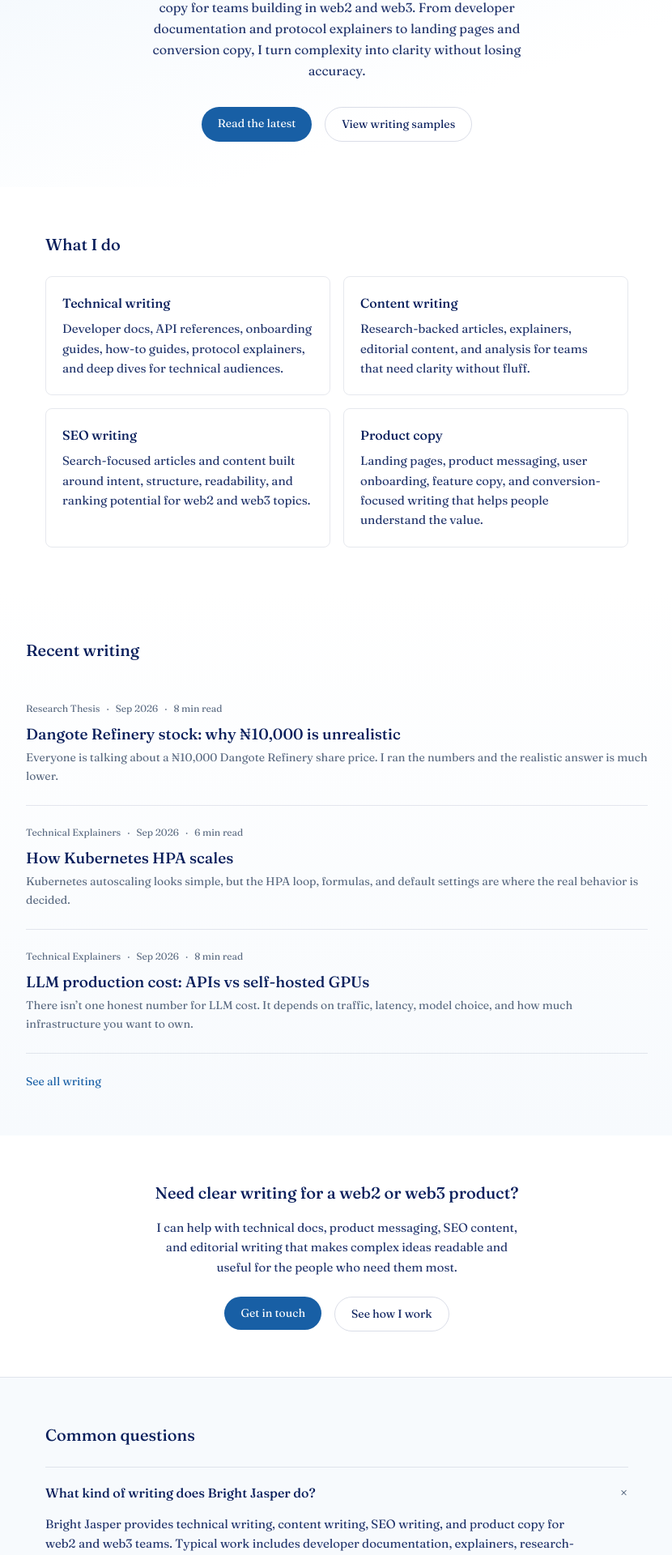
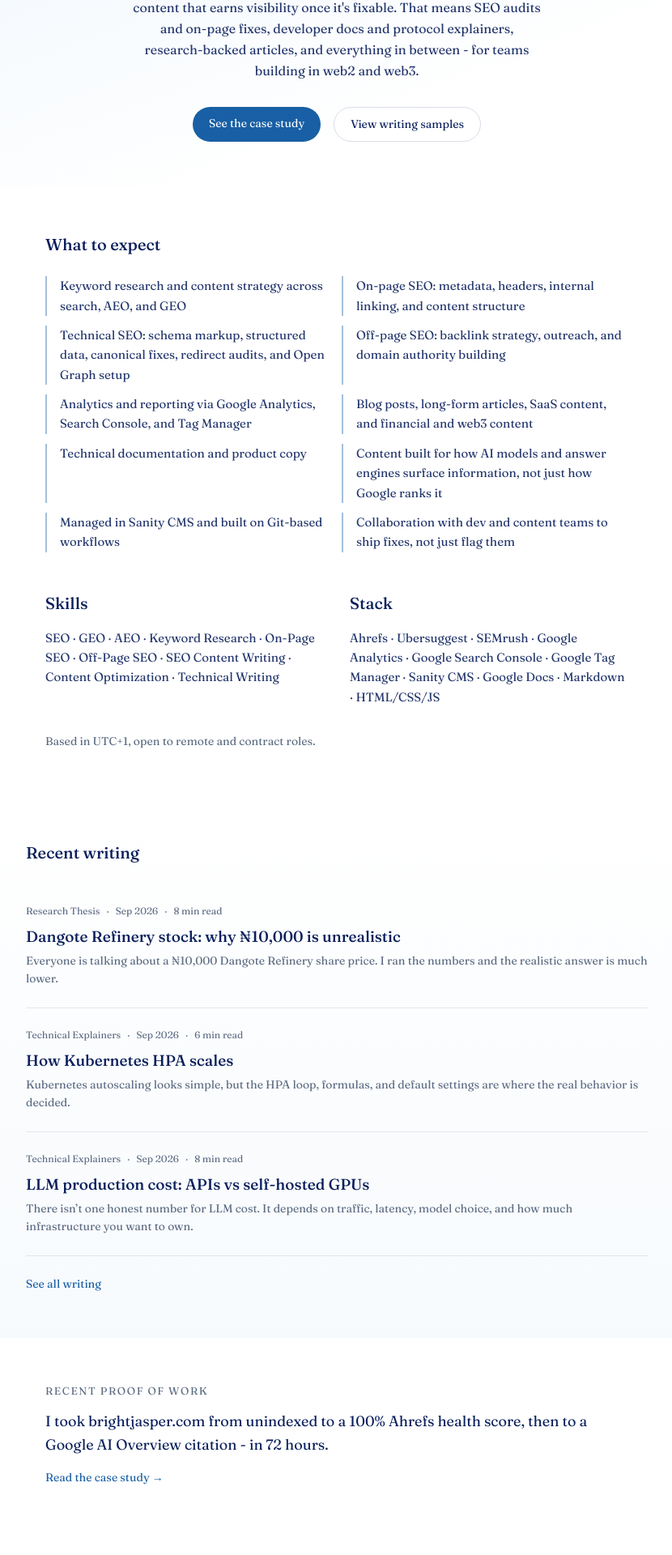
Before and after one commit to Aura-pix/bright-jasper, a Next.js app: page / in a window 1280 px wide. Shown: the part 514-2434 px from the top of the page at 81% size, without its empty margins (224-1054 px from the left). Built offline with nearby package versions, Linux system fonts and the light colour scheme.

Commit message:
A portfolio revampp, broadening the reach. dropped copywriting and locked in more on SEO for brands.

```diff
--- a/app/about/page.js
+++ b/app/about/page.js
@@ -6,7 +6,7 @@ import { createPageMetadata } from "@/lib/metadata";
 export const metadata = createPageMetadata({
   title: "About | Bright Jasper",
   description:
-    "Technical writer and content strategist for web2 and web3 teams that need clear docs, explainers, and product messaging.",
+    "SEO/GEO/AEO specialist and content writer helping brands get found by search engines and AI, with technical writing for web2 and web3 teams.",
   path: "/about",
 });
 
@@ -16,16 +16,17 @@ export default function AboutPage() {
       <h1 className="text-[26px] font-medium text-ink mb-8">About</h1>
       <div className="prose-content">
         <p>
-          I&apos;m Bright Jasper — a technical writer, content writer, SEO
-          writer, and product copywriter working across web2 and web3.
+          I&apos;m Bright Jasper — an SEO/GEO/AEO specialist, content writer,
+          and technical writer working across web2 and web3.
         </p>
 
         <p>
-          I write for teams building complex products and need their value
-          explained clearly: developer docs, protocol explainers, SEO content,
-          product messaging, and everything in between. I work across technical
-          and non-technical audiences, turning complexity into language people
-          can understand and use.
+          I help brands get found — by search engines and by AI. That means
+          fixing the technical groundwork most sites get wrong, then writing the
+          content that earns visibility once it&apos;s fixable: SEO audits and
+          fixes, developer docs, protocol explainers, product messaging, and
+          everything in between, for technical and non-technical audiences
+          alike.
         </p>
 
         <div className="my-8">
@@ -38,25 +39,45 @@ export default function AboutPage() {
         </div>
 
         <p>
-          I&apos;m comfortable in both web2 and web3 environments, from
-          developer tooling and infrastructure to wallets, protocols, and
-          product narratives. Before I write, I research the source material,
-          verify what matters, and make sure the final copy is accurate,
-          readable, and useful.
+          Find it, then understand it. That&apos;s the job — I own the process
+          from implementing fixes that improve discoverability to writing
+          content that improves retainability.
         </p>
 
         <p>
-          The common thread across my work is simple: I help people understand
-          what something is, how it works, and why it matters. Whether I&apos;m
-          writing documentation, content, SEO copy, or product messaging, the
-          goal is the same — clear communication built on real understanding.
+          I work across technical and non-technical audiences, from brands that
+          need useful, search-aware content to web2 and web3 teams that need
+          complex products explained clearly.
         </p>
 
         <h2>How I work</h2>
         <p>
+          <strong>SEO writing</strong>
+        </p>
+        <p>
+          I audit sites end to end — metadata, canonicals, redirects, structured
+          data, and backlinks — then fix what&apos;s broken before I touch a
+          word of content. Once the technical layer is solid, the writing is
+          built around search intent and how AI models actually surface answers,
+          not just how Google ranks pages.
+        </p>
+
+        <p>
+          <strong>Content writing</strong>
+        </p>
+        <p>
+          Blog posts, articles, and explainers across tech, finance, and web3. I
+          research the source material first, verify what matters, and compare
+          sources when they disagree before writing a word.
+        </p>
+
+        <p>
+          <strong>Technical writing</strong>
+        </p>
+        <p>
           I write docs-as-code: content lives in version control, gets reviewed
           like code, and ships the same way. This portfolio is built that way
-          too: pages and posts are version-controlled files, not entries in a
+          too — pages and posts are version-controlled files, not entries in a
           CMS dashboard (you can see the repo{" "}
           <a
             href="https://github.com/Aura-pix/bright-jasper"
@@ -66,37 +87,24 @@ export default function AboutPage() {
           >
             here
           </a>
-          ). I structure documentation using the{" "}
-          <a
-            href="https://diataxis.fr"
-            target="_blank"
-            rel="noopener noreferrer"
-            className="text-accent hover:underline"
-          >
-            Diataxis framework
-          </a>
-          — keeping tutorials, how-to guides, reference material, and
-          explanations separate, not blurred into one long page. Before anything
-          ships, I verify claims against primary sources, compare sources when
-          they disagree, and flag what still needs checking rather than
-          asserting it as settled.
+          ). Claims get checked against primary sources before anything ships,
+          and what&apos;s still unverified gets confirmed with the team before
+          it goes live. I write for both technical and non-technical audiences,
+          and I make sure the content is clear for both.
         </p>
 
         <h2>Background</h2>
         <p>
           I have a software engineering background and I&apos;m studying
           Computer Science, which gives me a practical foundation for
-          understanding the products and systems I write about. I&apos;m
-          comfortable in HTML, CSS, JavaScript, and Markdown, with workflows
-          built around Git, GitBook, ReadMe, and documentation systems.
+          understanding the products and systems I write about.
         </p>
-
-        <p>Based in UTC+1, open to remote work.</p>
 
         <h2>Right now</h2>
         <p>
-          Studying Computer Science, writing for web2 and web3 clients, and
-          building my own projects.
+          Studying Computer Science, writing and doing SEO work for web2 and
+          web3 clients, building my own projects, and writing articles on my
+          blog.
         </p>
       </div>
 
--- a/app/layout.js
+++ b/app/layout.js
@@ -14,7 +14,7 @@ const siteSchema = {
   url: SITE_URL,
   inLanguage: "en",
   description:
-    "Technical writing, content writing, SEO writing, product copy, and research-backed developer content for web2 and web3 teams.",
+    "SEO, GEO, AEO, and content writing for brands that want to be found by search engines and AI, plus technical writing for web2 and web3 teams.",
   publisher: {
     "@type": "Person",
     name: "Bright Jasper",
@@ -57,8 +57,7 @@ const personSchema = {
     "https://www.youtube.com/@brightjasp",
     "https://github.com/Aura-pix/bright-jasper",
   ],
-  jobTitle:
-    "Technical Writer, Content Writer, SEO Writer, and Product Copywriter",
+  jobTitle: "SEO/GEO/AEO Specialist, Content Writer, and Technical Writer",
   knowsAbout: [
     "Technical writing",
     "Content writing",
@@ -76,9 +75,9 @@ const personSchema = {
 
 export const metadata = {
   metadataBase: new URL(CANONICAL_HOST),
-  title: "Bright Jasper | Technical writer, content writer, and SEO copywriter",
+  title: "Bright Jasper | SEO, GEO, AEO, content, and technical writer",
   description:
-    "Technical writing, SEO content, and product copy for web2 and web3 teams. Developer docs, explainers, and research-backed writing that make complex products understandable.",
+    "SEO, GEO, AEO, and content writing for brands that want to be found by search engines and AI, plus technical writing for web2 and web3 teams.",
   icons: {
     icon: "/logo.png",
   },
@@ -96,7 +95,7 @@ export const metadata = {
   openGraph: {
     title: "Bright Jasper",
     description:
-      "Technical writing, content writing, SEO writing, and product copy for web2 and web3 teams.",
+      "SEO, GEO, AEO, and content writing for brands, plus technical writing for web2 and web3 teams.",
     url: SITE_URL,
     siteName: "Bright Jasper",
     locale: "en_US",
@@ -114,7 +113,7 @@ export const metadata = {
     card: "summary_large_image",
     title: "Bright Jasper",
     description:
-      "Technical writing, content writing, SEO writing, and product copy for web2 and web3. Developer docs, explainers, landing pages, and research-backed content that turns complexity into clarity.",
+      "SEO audits, content writing, technical fixes, developer docs, and protocol explainers for brands and web2/web3 teams.",
     images: [`${SITE_URL}/refinery.png`],
   },
 };
--- a/app/page.js
+++ b/app/page.js
@@ -6,9 +6,9 @@ import { getAllBlogPosts } from "@/lib/posts";
 import { createPageMetadata } from "@/lib/metadata";
 
 export const metadata = createPageMetadata({
-  title: "Bright Jasper | Technical writer and SEO content specialist",
+  title: "Bright Jasper | SEO, GEO, AEO, content and technical writing",
   description:
-    "Technical writing, developer documentation, and product copy for web2 and web3 teams that need complex ideas explained clearly.",
+    "SEO, GEO, AEO, and content writing for brands that want to be found by search engines and AI, plus technical writing for web2 and web3 teams.",
   path: "",
 });
 
@@ -16,25 +16,30 @@ export default function HomePage() {
   const recentPosts = getAllBlogPosts().slice(0, 3);
   const faqItems = [
     {
-      question: "What kind of writing does Bright Jasper do?",
+      question: "What does Bright Jasper actually do?",
       answer:
-        "Bright Jasper provides technical writing, content writing, SEO writing, and product copy for web2 and web3 teams. Typical work includes developer documentation, explainers, research-backed articles, landing pages, and product messaging.",
+        "SEO, AEO, and GEO optimization and content writing for brands, plus technical writing for web2 and web3 teams. Work spans keyword research, on-page and technical SEO fixes, developer documentation, research-backed articles, and editorial content.",
+    },
+    {
+      question: "Does the SEO work include technical fixes, or just content?",
+      answer:
+        "Both. That includes metadata, schema markup, canonical and redirect issues, Open Graph setup, and backlink strategy, tracked through Ahrefs, Google Search Console, and Google Analytics - not just keyword-targeted writing.",
     },
     {
       question:
         "Can Bright Jasper write about technical or blockchain products?",
       answer:
-        "Yes. Bright Jasper writes about software, developer tools, infrastructure, blockchain, and web3 products. A software engineering background and Computer Science study support a research-first process for understanding technical systems before explaining them.",
+        "Yes. Work covers software, developer tools, infrastructure, blockchain, and web3 products, backed by a software engineering background and ongoing Computer Science study.",
     },
     {
       question: "Who is the writing for?",
       answer:
-        "The writing is adapted for developers, technical decision-makers, product users, and broader audiences. The goal is to make complex products accurate, useful, and understandable without flattening the important details.",
+        "Developers, technical decision-makers, product users, and broader audiences, depending on the piece. The goal is accuracy without losing the reader.",
     },
     {
       question: "What makes Bright Jasper's process technical?",
       answer:
-        "The process uses source verification, documentation frameworks, version-controlled docs-as-code workflows, and familiarity with software development concepts. Claims are checked against primary sources before publication.",
+        "Source verification, version-controlled docs-as-code workflows, and familiarity with the systems being written about. Claims are checked against primary sources before publication.",
     },
   ];
 
@@ -57,7 +62,7 @@ export default function HomePage() {
         type="application/ld+json"
         dangerouslySetInnerHTML={{ __html: JSON.stringify(faqSchema) }}
       />
-      {/* Hero - soft gradient background, restrained illustration */}
+      {/* Hero */}
       <section
         className="px-6 pt-16 pb-14 text-center"
         style={{
@@ -66,13 +71,12 @@ export default function HomePage() {
       >
         <div className="max-w-2xl mx-auto">
           <p className="text-[15px] text-muted mb-2">
-            Technical writer • content writer • SEO writer • product copywriter
+            SEO/GEO/AEO specialist • content writer • technical writer
             <span className="mx-2">•</span>
             web2 and web3
           </p>
           <h1 className="text-[28px] sm:text-[32px] font-medium text-ink mb-6 leading-tight">
-            I turn complex products into clear language for users, developers,
-            and search.
+            I help brands get found by search engines, and AI.
           </h1>
 
           <Image
@@ -85,19 +89,19 @@ export default function HomePage() {
           />
 
           <p className="text-[16px] text-ink/90 leading-relaxed mb-8 max-w-lg mx-auto">
-            I write technical docs, explainers, content, SEO articles, and
-            product copy for teams building in web2 and web3. From developer
-            documentation and protocol explainers to landing pages and
-            conversion copy, I turn complexity into clarity without losing
-            accuracy.
+            I fix the technical groundwork most sites get wrong, then write the
+            content that earns visibility once it&apos;s fixable. That means SEO
+            audits and on-page fixes, developer docs and protocol explainers,
+            research-backed articles, and everything in between - for teams
+            building in web2 and web3.
           </p>
 
           <div className="flex flex-wrap justify-center gap-4">
             <Link
-              href="/blog"
+              href="/projects/seo-geo-case-study"
               className="text-[14px] px-5 py-2.5 rounded-full bg-accent text-white hover:opacity-90"
             >
-              Read the latest
+              See the case study
             </Link>
             <Link
               href="/writing-samples"
@@ -109,52 +113,51 @@ export default function HomePage() {
         </div>
       </section>
 
-      {/* What I write */}
+      {/* What to expect */}
       <section className="max-w-3xl mx-auto px-6 py-14">
-        <h2 className="text-[20px] font-medium text-ink mb-6">What I do</h2>
-        <div className="grid gap-4 sm:grid-cols-2">
-          <div className="rounded-lg border border-ink/10 p-5">
-            <h3 className="text-[16px] font-medium text-ink mb-2">
-              Technical writing
-            </h3>
+        <h2 className="text-[20px] font-medium text-ink mb-6">
+          What to expect
+        </h2>
+        <ul className="grid gap-3 text-[15px] text-ink/90 leading-relaxed sm:grid-cols-2">
+          {[
+            "Keyword research and content strategy across search, AEO, and GEO",
+            "On-page SEO: metadata, headers, internal linking, and content structure",
+            "Technical SEO: schema markup, structured data, canonical fixes, redirect audits, and Open Graph setup",
+            "Off-page SEO: backlink strategy, outreach, and domain authority building",
+            "Analytics and reporting via Google Analytics, Search Console, and Tag Manager",
+            "Blog posts, long-form articles, SaaS content, and financial and web3 content",
+            "Technical documentation and product copy",
+            "Content built for how AI models and answer engines surface information, not just how Google ranks it",
+            "Managed in Sanity CMS and built on Git-based workflows",
+            "Collaboration with dev and content teams to ship fixes, not just flag them",
+          ].map((item) => (
+            <li key={item} className="border-l-2 border-accent/40 pl-4">
+              {item}
+            </li>
+          ))}
+        </ul>
+
+        <div className="mt-12 grid gap-8 sm:grid-cols-2">
+          <div>
+            <h2 className="text-[20px] font-medium text-ink mb-4">Skills</h2>
             <p className="text-[15px] text-ink/90 leading-relaxed">
-              Developer docs, API references, onboarding guides, how-to guides,
-              protocol explainers, and deep dives for technical audiences.
+              SEO · GEO · AEO · Keyword Research · On-Page SEO · Off-Page SEO ·
+              SEO Content Writing · Content Optimization · Technical Writing
             </p>
           </div>
-
-          <div className="rounded-lg border border-ink/10 p-5">
-            <h3 className="text-[16px] font-medium text-ink mb-2">
-              Content writing
-            </h3>
+          <div>
+            <h2 className="text-[20px] font-medium text-ink mb-4">Stack</h2>
             <p className="text-[15px] text-ink/90 leading-relaxed">
-              Research-backed articles, explainers, editorial content, and
-              analysis for teams that need clarity without fluff.
-            </p>
-          </div>
-
-          <div className="rounded-lg border border-ink/10 p-5">
-            <h3 className="text-[16px] font-medium text-ink mb-2">
-              SEO writing
-            </h3>
-            <p className="text-[15px] text-ink/90 leading-relaxed">
-              Search-focused articles and content built around intent,
-              structure, readability, and ranking potential for web2 and web3
-              topics.
-            </p>
-          </div>
-
-          <div className="rounded-lg border border-ink/10 p-5">
-            <h3 className="text-[16px] font-medium text-ink mb-2">
-              Product copy
-            </h3>
-            <p className="text-[15px] text-ink/90 leading-relaxed">
-              Landing pages, product messaging, user onboarding, feature copy,
-              and conversion-focused writing that helps people understand the
-              value.
+              Ahrefs · Ubersuggest · SEMrush · Google Analytics · Google Search
+              Console · Google Tag Manager · Sanity CMS · Google Docs · Markdown
+              · HTML/CSS/JS
             </p>
           </div>
         </div>
+
+        <p className="mt-8 text-[14px] text-muted">
+          Based in UTC+1, open to remote and contract roles.
+        </p>
       </section>
 
       {/* Recent writing */}
@@ -184,15 +187,32 @@ export default function HomePage() {
         </section>
       )}
 
+      {/* Proof of work */}
+      <section className="max-w-3xl mx-auto px-6 py-14">
+        <p className="text-[13px] uppercase tracking-[0.12em] text-muted mb-3">
+          Recent proof of work
+        </p>
+        <p className="text-[18px] text-ink leading-relaxed max-w-2xl">
+          I took brightjasper.com from unindexed to a 100% Ahrefs health score,
+          then to a Google AI Overview citation - in 72 hours.
+        </p>
+        <Link
+          href="/projects/seo-geo-case-study"
+          className="inline-block mt-4 text-[14px] text-accent hover:underline"
+        >
+          Read the case study →
+        </Link>
+      </section>
+
       {/* If you're building something */}
       <section className="max-w-3xl mx-auto px-6 py-14 text-center">
         <h2 className="text-[20px] font-medium text-ink mb-4">
-          Need clear writing for a web2 or web3 product?
+          Need a site that&apos;s actually found, and writing that makes sense
+          once people get there?
         </h2>
         <p className="text-[15px] text-ink/90 leading-relaxed max-w-md mx-auto mb-6">
-          I can help with technical docs, product messaging, SEO content, and
-          editorial writing that makes complex ideas readable and useful for the
-          people who need them most.
+          I can help with SEO audits and fixes, technical docs, and editorial or
+          product writing for web2 and web3 products.
         </p>
         <div className="flex flex-wrap justify-center gap-4">
           <HireMeButton />
--- a/app/projects/page.js
+++ b/app/projects/page.js
@@ -25,9 +25,10 @@ export default function ProjectsPage() {
       <h1 className="text-[26px] font-medium text-ink mb-4">Projects</h1>
 
       <p className="text-[15px] text-muted mb-10 max-w-lg">
-        This is where I keep the strongest proof of work: products I have built,
-        product copy I have shipped, client work, and documentation that shows
-        how the work holds together in practice.
+        This is where I keep a reference and description of products I have
+        built, product copy I have shipped, and case studies of client work I
+        have done. It is a work in progress, and I will be adding more projects
+        as they are ready to share.
       </p>
 
       {projects.length === 0 ? (
--- a/app/rss.xml/route.js
+++ b/app/rss.xml/route.js
@@ -30,7 +30,7 @@ export async function GET() {
   <channel>
     <title>Bright Jasper</title>
     <link>${SITE_URL}</link>
-    <description>Technical writing and research for web2 and web3.</description>
+    <description>SEO content, articles, explainers, research, product writing, and web3 perspectives from Bright Jasper.</description>
     ${items}
   </channel>
 </rss>`;
--- a/app/writing-samples/page.js
+++ b/app/writing-samples/page.js
@@ -4,7 +4,7 @@ import { createPageMetadata } from "@/lib/metadata";
 export const metadata = createPageMetadata({
   title: "Writing samples | Bright Jasper",
   description:
-    "Technical writing, product copy, and SEO content samples from Bright Jasper — examples of clear writing for complex products and audiences.",
+    "SEO content, articles, product copy, research, and technical writing samples from Bright Jasper for clear communication across audiences.",
   path: "/writing-samples",
 });
 
@@ -14,7 +14,7 @@ export default function WritingSamplesPage() {
     "@type": "CollectionPage",
     name: "Writing samples",
     description:
-      "Technical writing and persuasive writing samples from Bright Jasper.",
+      "SEO content, product copy, research, and technical writing samples from Bright Jasper.",
     url: "https://brightjasper.com/writing-samples",
     hasPart: [
       {
@@ -41,9 +41,9 @@ export default function WritingSamplesPage() {
           Writing samples
         </h1>
         <p className="text-[15px] text-muted mb-10 max-w-lg">
-          I write for technical audiences and non-technical audiences. The work
-          changes with the goal, but the standard stays the same: clear,
-          accurate, useful writing.
+          SEO content, product copy, research, and technical writing for
+          technical and non-technical audiences. Here are some examples of my
+          work, organized by type of writing.
         </p>
 
         <div className="grid sm:grid-cols-2 gap-6">
--- a/app/writing-samples/technical/page.js
+++ b/app/writing-samples/technical/page.js
@@ -28,8 +28,8 @@ export default function TechnicalWritingSamplesPage() {
         Technical writing samples
       </h1>
       <p className="text-[15px] text-muted mb-10 max-w-lg">
-        Documentation, developer guides, API references, protocol explainers,
-        and research pieces written for engineers who need accuracy.
+        Documentations, developer and user guides, API references, tutotials,
+        protocol explainers, and research pieces.
       </p>
 
       {samples.length === 0 ? (
--- a/components/Footer.js
+++ b/components/Footer.js
@@ -41,7 +41,9 @@ export default function Footer() {
             </a>
           ))}
         </div>
-        <p className="text-[12px] text-muted">© {year} Bright Jasper</p>
+        <p className="text-[12px] text-muted">
+          © {year} Bright Jasper | SEO/GEO specialist and content writer
+        </p>
       </div>
     </footer>
   );
```
Also changed, not shown: app/blog/page.js (+5 -6 lines), app/subscribe/page.js (+5 -2 lines), app/threads/page.js (+3 -4 lines).
